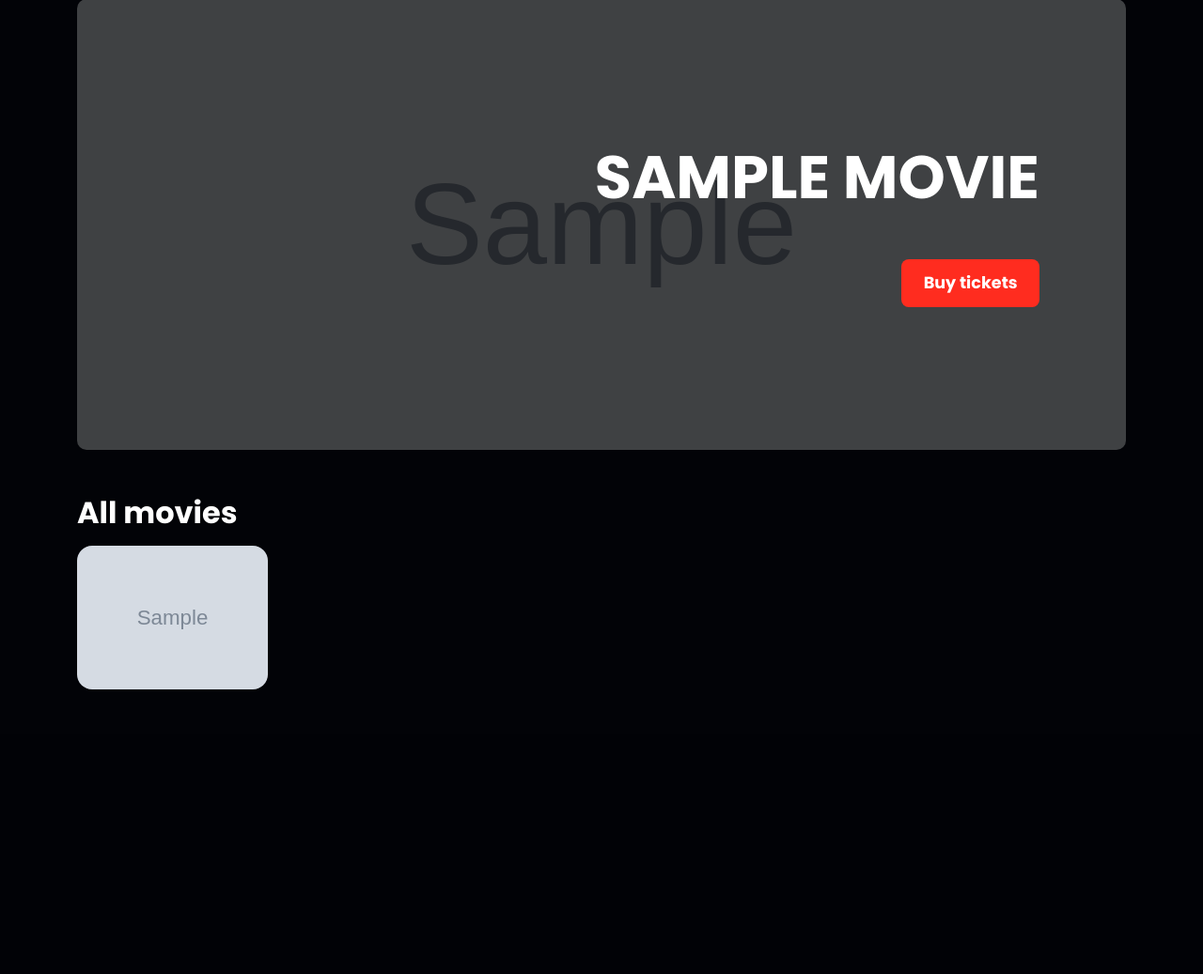
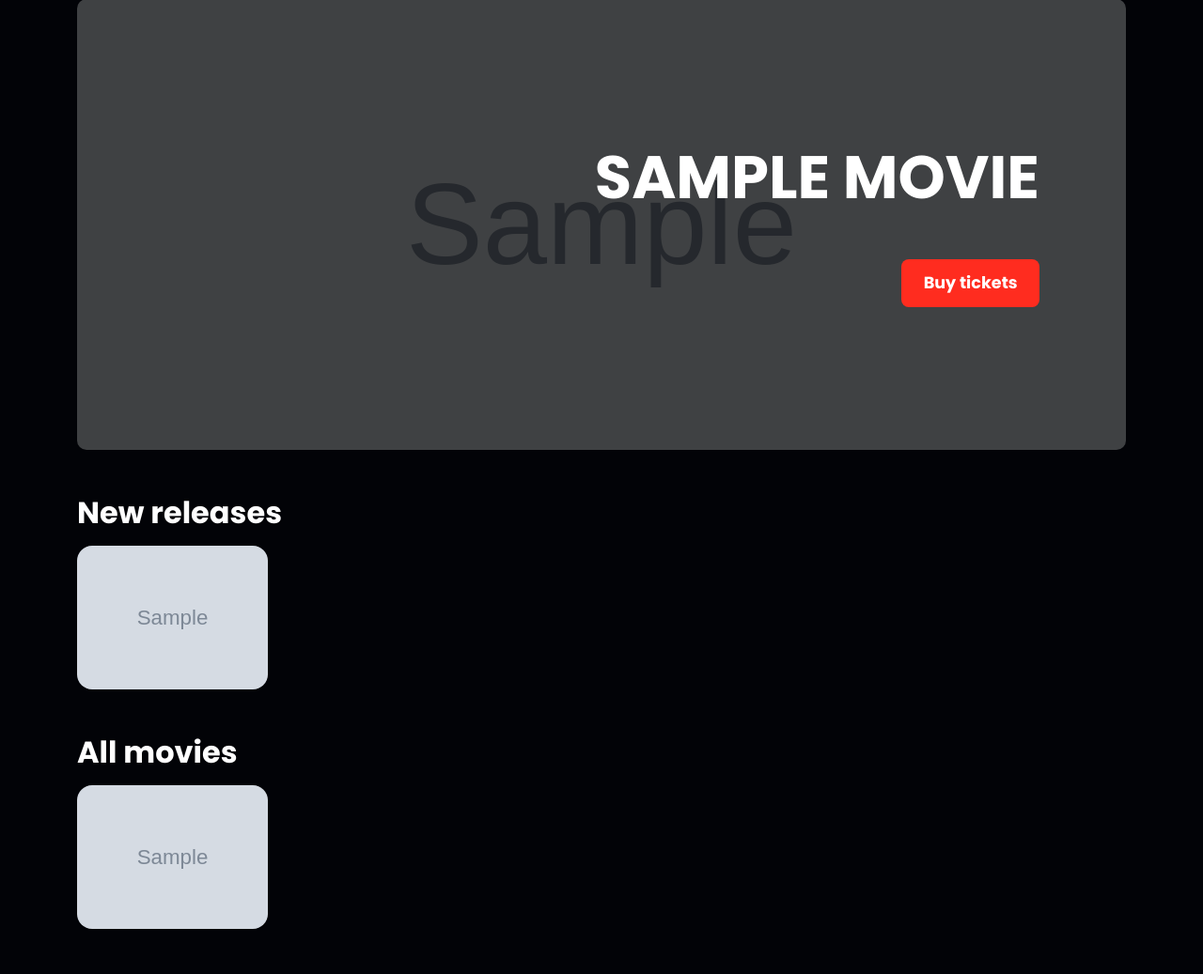
Before and after one commit to fkia413/CodeBusters, a Flask app: template application/templates/movies.html in a window 1280 px wide. Shown: the part 97-1134 px from the top of the page at 94% size. Before the commit the page ends 831 px from the top, so only its background shows below. Run offline with Flask 3, Linux system fonts and the light colour scheme; tables that the repository leaves empty hold one stand-in row (values such as "Sample post"); the template is opened without the code that fills it: values that come from a table or form of the project are taken from there, most other values are stand-ins (such as "Sample title", 1, 10 or a date in 2020); grey boxes marked "Sample" are stand-in pictures; parts of the project's set-up code (start-up, migrations or seed data) failed here and were passed over.

Commit message:
RN: added brand new releases to movies page

```diff
--- a/application/templates/movies.html
+++ b/application/templates/movies.html
@@ -46,7 +46,6 @@
 									>Buy tickets</a
 								>
 							</div>
-							<!-- TODO: Add field to ERD containing the plot of the movie and display it here? -->
 						</div>
 					</div>
 				</div>
@@ -55,6 +54,25 @@
 		</div>
 	</section>
 
+	<!-- Brand new releases -->
+	<section class="mt-5 mb-1">
+		<h2 class="mb-3">New releases</h2>
+		<!-- Movies Thumbs -->
+		<div class="movie-list-container">
+			{% for movie in brand_new_releases %}
+			<div class="movie-list-item">
+				<a href="">
+					<img
+						src="{{ url_for('static', filename='imgs/movie_posters/' + movie.poster_path) }}"
+						alt="{{ movie.title }} poster"
+					/>
+				</a>
+			</div>
+			{% endfor %}
+		</div>
+	</section>
+
+	<!-- All movies -->
 	<section class="mt-5 mb-1">
 		<h2 class="mb-3">All movies</h2>
 		<!-- Movies Thumbs -->
@@ -64,7 +82,7 @@
 				<a href="">
 					<img
 						src="{{ url_for('static', filename='imgs/movie_posters/' + movie.poster_path) }}"
-						alt=""
+						alt="{{ movie.title }} poster"
 					/>
 				</a>
 			</div>
```
